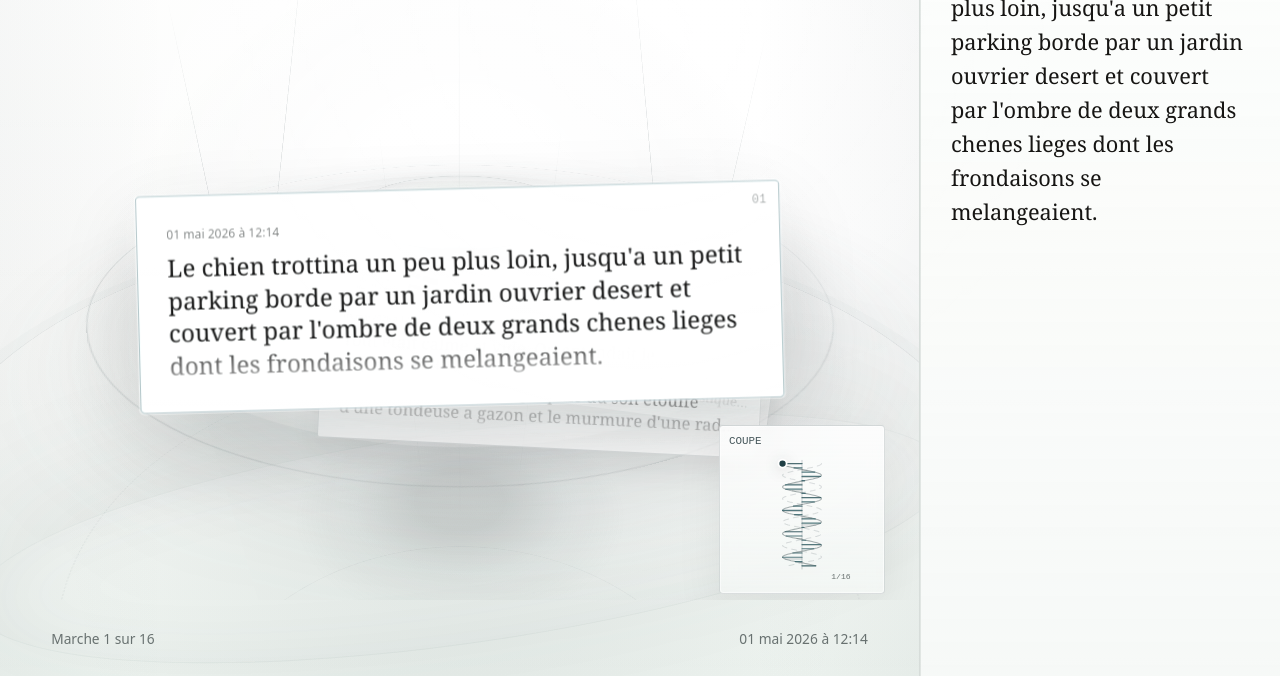
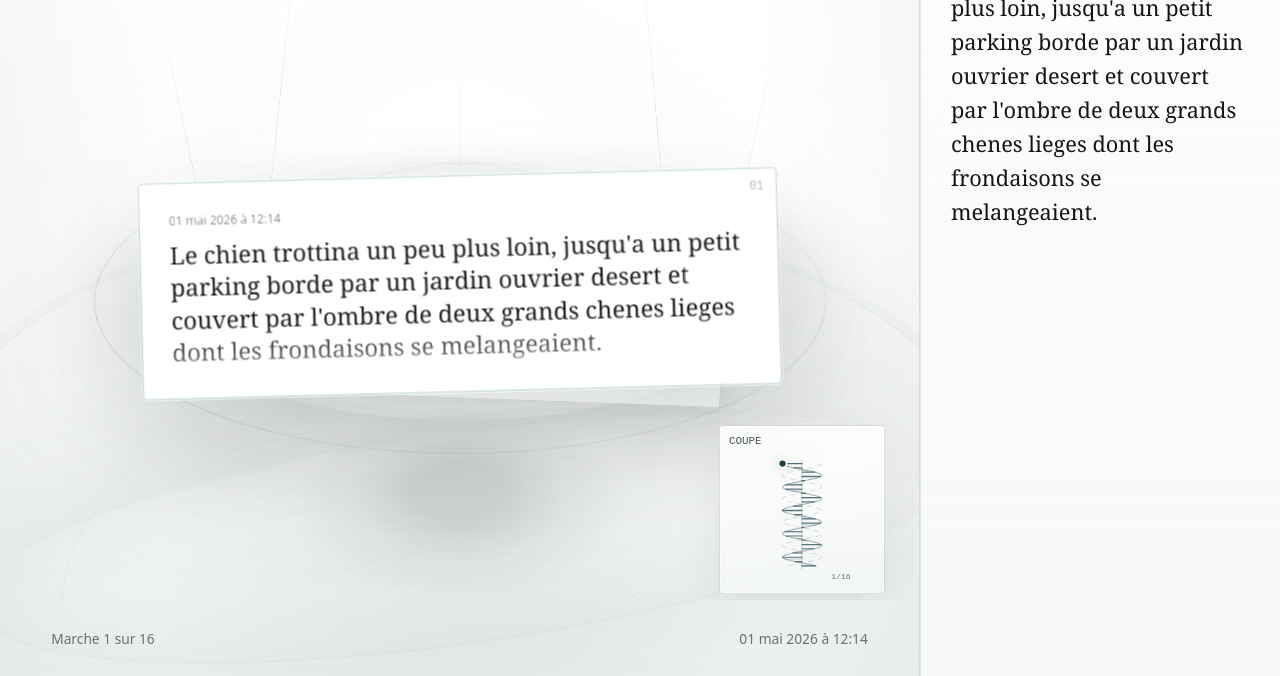
Before and after one commit to eremeecoumen-lang/l-escalierdesateliers, a website: page index.html in a window 1280 px wide. Shown: the part 124-800 px from the top of the page. Drawn offline with Linux system fonts and the light colour scheme.

Commit message:
Add files via upload

```diff
--- a/index.html
+++ b/index.html
@@ -11,7 +11,6 @@
       <section class="stage-panel" aria-label="Navigation dans les textes">
         <header class="topbar">
           <div>
-            <p class="kicker">oscar semillon</p>
             <h1>archives textuelles</h1>
           </div>
           <nav class="controls" aria-label="Contrôles de navigation">
@@ -65,7 +64,7 @@
           <aside class="section-map" aria-label="Position dans la coupe hélicoïdale de l'escalier">
             <div class="section-map-title">Coupe</div>
             <svg viewBox="0 0 180 170" role="img" aria-labelledby="sectionMapTitle sectionMapDesc">
-              <title id="sectionMapTitle">Coupe hélicoïdale d'oscar semillon</title>
+              <title id="sectionMapTitle">Coupe hélicoïdale des archives textuelles</title>
               <desc id="sectionMapDesc">Le point indique la marche active sur une colonne en colimaçon.</desc>
               <path class="section-mast" d="M 90 14 L 90 148"></path>
               <path class="section-rail ghost" id="sectionBackRail"></path>
@@ -116,7 +115,7 @@
       </footer>
     </dialog>
 
-    <script src="textes-eleves.js"></script>
-    <script src="script.js"></script>
+    <script src="textes-eleves.js?v=20260501-2"></script>
+    <script src="script.js?v=20260501-2"></script>
   </body>
 </html>
--- a/script.js
+++ b/script.js
@@ -122,7 +122,7 @@ function getEra(progress = getArchiveProgress()) {
 }
 
 function updateMotionDuration(jumpDistance = 1, isRushing = false) {
-  const duration = isRushing ? 920 : Math.min(2600, 1320 + Math.max(0, jumpDistance - 1) * 34);
+  const duration = isRushing ? 1120 : Math.min(3000, 1660 + Math.max(0, jumpDistance - 1) * 42);
   document.documentElement.style.setProperty("--step-duration", `${duration}ms`);
 }
 
@@ -139,37 +139,44 @@ function getStepMetrics(distance) {
   let y = 0;
   let z = 0;
   let rotateZ = 0;
+  let rotateX = 0;
+  let rotateY = 0;
   let scale = 1;
   let blur = 0;
   let opacity = 1;
   let brightness = 1;
 
   if (distance < 0) {
-    const angle = distance * 38 - 12;
+    const angle = distance * 34 - 8;
     const radians = angle * (Math.PI / 180);
-    const orbitRadius = Math.max(radius - magnitude * 20, radius * 0.42);
-    x = Math.sin(radians) * orbitRadius * 0.58;
-    y = -112 - magnitude * 39 + Math.cos(radians) * 32;
-    z = -magnitude * 225;
+    const orbitRadius = Math.max(radius - magnitude * 18, radius * 0.36);
+    x = Math.sin(radians) * orbitRadius * 0.48;
+    y = -92 - magnitude * 32 + Math.cos(radians) * 28;
+    z = -magnitude * 255;
     rotateZ = angle * 0.12;
-    scale = Math.max(0.38, 0.92 - magnitude * 0.1);
-    blur = Math.min(7, 0.9 + magnitude * 0.62);
-    opacity = Math.max(0.13, 0.56 - magnitude * 0.055);
-    brightness = Math.max(0.9, 0.99 - magnitude * 0.018);
+    rotateX = 2 + magnitude * 0.8;
+    rotateY = Math.sin(radians) * -2.6;
+    scale = Math.max(0.44, 0.94 - magnitude * 0.082);
+    blur = Math.min(4.2, 0.35 + magnitude * 0.36);
+    opacity = Math.max(0.18, 0.62 - magnitude * 0.042);
+    brightness = Math.max(0.96, 1.01 - magnitude * 0.006);
   }
 
   if (distance > 0) {
-    const angle = distance * 44 - 18;
+    const angle = distance * 38 - 14;
     const radians = angle * (Math.PI / 180);
-    const orbitRadius = Math.max(radius - magnitude * 16, radius * 0.46);
-    x = Math.sin(radians) * orbitRadius * 0.76;
-    y = 74 + magnitude * 44 + Math.cos(radians) * 42;
-    z = -magnitude * 170;
+    const orbitRadius = Math.max(radius - magnitude * 26, radius * 0.28);
+    const depthPull = 1 / (1 + magnitude * 0.08);
+    x = Math.sin(radians) * orbitRadius * 0.48 * depthPull;
+    y = 58 + magnitude * 37 + Math.cos(radians) * 34;
+    z = -magnitude * 235;
     rotateZ = angle * 0.11;
-    scale = Math.max(0.38, 0.93 - magnitude * 0.086);
-    blur = Math.min(6.5, magnitude * 0.58);
-    opacity = Math.max(0.14, 0.82 - magnitude * 0.082);
-    brightness = Math.max(0.92, 1 - magnitude * 0.012);
+    rotateX = -1.5 - magnitude * 1.1;
+    rotateY = Math.sin(radians) * 3.2;
+    scale = Math.max(0.42, 0.95 - magnitude * 0.075);
+    blur = Math.min(4.8, magnitude * 0.34);
+    opacity = Math.max(0.2, 0.86 - magnitude * 0.064);
+    brightness = Math.max(0.98, 1.01 - magnitude * 0.004);
   }
 
   if (distance === 0) {
@@ -177,19 +184,30 @@ function getStepMetrics(distance) {
     y = 16;
     z = 46;
     rotateZ = -1.5;
+    rotateX = 0;
+    rotateY = 0;
     scale = 1;
     blur = 0;
     opacity = 1;
-    brightness = 1.04;
+    brightness = 1.06;
   }
 
-  return { x, y, z, rotateZ, scale, blur, opacity, brightness };
+  return { x, y, z, rotateZ, rotateX, rotateY, scale, blur, opacity, brightness };
 }
 
 function applyStepPosition(step, distance, isDeparted) {
   const metrics = getStepMetrics(distance);
-  step.style.transform = `translate(-50%, -50%) translate3d(${metrics.x}px, ${metrics.y}px, ${metrics.z}px) rotateZ(${metrics.rotateZ}deg) scale(${metrics.scale})`;
-  step.style.filter = `blur(${metrics.blur}px) brightness(${metrics.brightness})`;
+  if (isDeparted) {
+    metrics.x *= 0.32;
+    metrics.y -= 18;
+    metrics.z -= 330;
+    metrics.scale = Math.max(0.5, metrics.scale * 0.92);
+    metrics.blur = Math.max(metrics.blur, 1.2);
+    metrics.opacity = Math.max(0.18, metrics.opacity * 0.82);
+  }
+
+  step.style.transform = `translate(-50%, -50%) translate3d(${metrics.x}px, ${metrics.y}px, ${metrics.z}px) rotateX(${metrics.rotateX}deg) rotateY(${metrics.rotateY}deg) rotateZ(${metrics.rotateZ}deg) scale(${metrics.scale})`;
+  step.style.filter = `blur(${metrics.blur}px) brightness(${metrics.brightness}) saturate(1.02)`;
   step.style.opacity = metrics.opacity;
   step.style.setProperty("--depth", String(Math.abs(distance)));
   step.style.zIndex = String(isDeparted ? 80 : 140 - Math.abs(distance));
@@ -485,55 +503,55 @@ function render() {
   app.dataset.era = getEra(progress);
   app.style.setProperty("--archive-progress", String(progress));
   const abyss = progress ** 1.35;
-  app.style.setProperty("--depth-wash", (abyss * 0.42).toFixed(3));
-  app.style.setProperty("--depth-light", Math.max(0.025, 0.22 - abyss * 0.18).toFixed(3));
-  app.style.setProperty("--depth-top-light", Math.max(0.015, 0.24 - abyss * 0.22).toFixed(3));
-  app.style.setProperty("--depth-upper-light", Math.max(0.015, 0.17 - abyss * 0.15).toFixed(3));
-  app.style.setProperty("--depth-dark", (abyss * 0.62).toFixed(3));
-  app.style.setProperty("--depth-overlay", (0.14 + abyss * 0.86).toFixed(3));
-  app.style.setProperty("--abyss-core", (abyss * 0.34).toFixed(3));
-  app.style.setProperty("--abyss-bottom", (abyss * 0.5).toFixed(3));
-  const darkMix = smoothStep((progress - 0.34) / 0.38);
-  const inkMix = progress < 0.62 ? 0 : smoothStep((progress - 0.62) / 0.055);
-  const inkValue = Math.round(20 + inkMix * 224);
-  const mutedValue = Math.round(90 + inkMix * 130);
-  const paperValue = Math.round(255 - darkMix * 226);
-  const paperBottomValue = Math.round(248 - darkMix * 228);
-  const dialogPaperValue = Math.round(255 - darkMix * 218);
-  const dialogBottomValue = Math.round(248 - darkMix * 220);
+  app.style.setProperty("--depth-wash", (abyss * 0.28).toFixed(3));
+  app.style.setProperty("--depth-light", Math.max(0.08, 0.26 - abyss * 0.12).toFixed(3));
+  app.style.setProperty("--depth-top-light", Math.max(0.08, 0.28 - abyss * 0.14).toFixed(3));
+  app.style.setProperty("--depth-upper-light", Math.max(0.06, 0.2 - abyss * 0.12).toFixed(3));
+  app.style.setProperty("--depth-dark", (abyss * 0.46).toFixed(3));
+  app.style.setProperty("--depth-overlay", (0.16 + abyss * 0.5).toFixed(3));
+  app.style.setProperty("--abyss-core", (abyss * 0.24).toFixed(3));
+  app.style.setProperty("--abyss-bottom", (abyss * 0.38).toFixed(3));
+  const darkMix = smoothStep((progress - 0.46) / 0.54);
+  const inkMix = 0;
+  const inkValue = Math.round(18 + darkMix * 12);
+  const mutedValue = Math.round(84 + darkMix * 22);
+  const paperValue = Math.round(255 - darkMix * 18);
+  const paperBottomValue = Math.round(248 - darkMix * 22);
+  const dialogPaperValue = Math.round(255 - darkMix * 14);
+  const dialogBottomValue = Math.round(248 - darkMix * 18);
   app.style.setProperty("--read-ink-rgb", `${inkValue}, ${inkValue}, ${inkValue}`);
   app.style.setProperty("--muted-ink-rgb", `${mutedValue}, ${mutedValue + 4}, ${mutedValue + 4}`);
   app.style.setProperty("--active-paper-rgb", `${paperValue}, ${paperValue + 2}, ${paperValue + 1}`);
   app.style.setProperty("--active-paper-bottom-rgb", `${paperBottomValue}, ${paperBottomValue + 4}, ${paperBottomValue + 3}`);
-  app.style.setProperty("--active-paper-alpha", (0.98 - darkMix * 0.05).toFixed(3));
-  app.style.setProperty("--active-edge-rgb", inkMix > 0.5 ? "230, 242, 238" : "255, 255, 255");
-  app.style.setProperty("--active-edge-alpha", (0.72 - darkMix * 0.36).toFixed(3));
-  app.style.setProperty("--active-glow-rgb", inkMix > 0.5 ? "214, 232, 226" : "255, 255, 255");
-  app.style.setProperty("--active-glow-alpha", (0.18 - darkMix * 0.06).toFixed(3));
-  app.style.setProperty("--active-sheen", (0.16 - darkMix * 0.08).toFixed(3));
+  app.style.setProperty("--active-paper-alpha", (0.98 - darkMix * 0.01).toFixed(3));
+  app.style.setProperty("--active-edge-rgb", "255, 255, 255");
+  app.style.setProperty("--active-edge-alpha", (0.7 + darkMix * 0.12).toFixed(3));
+  app.style.setProperty("--active-glow-rgb", "255, 255, 255");
+  app.style.setProperty("--active-glow-alpha", (0.2 + darkMix * 0.18).toFixed(3));
+  app.style.setProperty("--active-sheen", (0.18 + darkMix * 0.08).toFixed(3));
   app.style.setProperty("--dialog-paper-rgb", `${dialogPaperValue}, ${dialogPaperValue + 2}, ${dialogPaperValue + 1}`);
   app.style.setProperty("--dialog-paper-bottom-rgb", `${dialogBottomValue}, ${dialogBottomValue + 4}, ${dialogBottomValue + 3}`);
-  app.style.setProperty("--dialog-paper-alpha", (0.97 - darkMix * 0.03).toFixed(3));
-  app.style.setProperty("--read-shadow-rgb", inkMix > 0.5 ? "0, 0, 0" : "255, 255, 255");
-  app.style.setProperty("--read-shadow-alpha", (0.38 - Math.abs(inkMix - 0.5) * 0.24).toFixed(3));
-  app.style.setProperty("--read-glow-rgb", inkMix > 0.5 ? "255, 255, 255" : "255, 255, 255");
-  app.style.setProperty("--read-glow-alpha", (0.08 + inkMix * 0.12).toFixed(3));
-  const ghostDarkMix = smoothStep((progress - 0.22) / 0.5);
-  const ghostInkMix = progress < 0.56 ? 0 : smoothStep((progress - 0.56) / 0.14);
-  const ghostPaperValue = Math.round(255 - ghostDarkMix * 220);
-  const ghostPaperBottomValue = Math.round(244 - ghostDarkMix * 218);
-  const ghostInkValue = Math.round(30 + ghostInkMix * 210);
-  const ghostMutedAlpha = 0.68 - ghostDarkMix * 0.08;
+  app.style.setProperty("--dialog-paper-alpha", (0.98 - darkMix * 0.01).toFixed(3));
+  app.style.setProperty("--read-shadow-rgb", "255, 255, 255");
+  app.style.setProperty("--read-shadow-alpha", (0.3 + darkMix * 0.12).toFixed(3));
+  app.style.setProperty("--read-glow-rgb", "255, 255, 255");
+  app.style.setProperty("--read-glow-alpha", (0.09 + darkMix * 0.08).toFixed(3));
+  const ghostDarkMix = smoothStep((progress - 0.28) / 0.62);
+  const ghostInkMix = 0;
+  const ghostPaperValue = Math.round(255 - ghostDarkMix * 58);
+  const ghostPaperBottomValue = Math.round(244 - ghostDarkMix * 64);
+  const ghostInkValue = Math.round(30 + ghostDarkMix * 24);
+  const ghostMutedAlpha = 0.62 - ghostDarkMix * 0.06;
   app.style.setProperty("--ghost-paper-rgb", `${ghostPaperValue}, ${ghostPaperValue + 2}, ${ghostPaperValue + 1}`);
   app.style.setProperty("--ghost-paper-bottom-rgb", `${ghostPaperBottomValue}, ${ghostPaperBottomValue + 4}, ${ghostPaperBottomValue + 3}`);
-  app.style.setProperty("--ghost-paper-alpha", (0.78 - ghostDarkMix * 0.2).toFixed(3));
-  app.style.setProperty("--ghost-paper-bottom-alpha", (0.58 - ghostDarkMix * 0.16).toFixed(3));
+  app.style.setProperty("--ghost-paper-alpha", (0.7 - ghostDarkMix * 0.06).toFixed(3));
+  app.style.setProperty("--ghost-paper-bottom-alpha", (0.5 - ghostDarkMix * 0.05).toFixed(3));
   app.style.setProperty("--ghost-ink-rgb", `${ghostInkValue}, ${ghostInkValue}, ${ghostInkValue}`);
   app.style.setProperty("--ghost-ink-alpha", ghostMutedAlpha.toFixed(3));
-  app.style.setProperty("--ghost-edge-rgb", ghostInkMix > 0.5 ? "225, 236, 232" : "255, 255, 255");
-  app.style.setProperty("--ghost-edge-alpha", (0.32 - ghostDarkMix * 0.12).toFixed(3));
-  app.style.setProperty("--ghost-glow-rgb", ghostInkMix > 0.5 ? "255, 255, 255" : "255, 255, 255");
-  app.style.setProperty("--ghost-glow-alpha", (0.04 + ghostInkMix * 0.08).toFixed(3));
+  app.style.setProperty("--ghost-edge-rgb", "255, 255, 255");
+  app.style.setProperty("--ghost-edge-alpha", (0.34 + ghostDarkMix * 0.04).toFixed(3));
+  app.style.setProperty("--ghost-glow-rgb", "255, 255, 255");
+  app.style.setProperty("--ghost-glow-alpha", (0.06 + ghostDarkMix * 0.04).toFixed(3));
   reader.dataset.era = `${Math.round(progress * 100)}% de descente`;
   activeText.textContent = activeEntry.text;
   positionLabel.textContent = `Marche ${activeIndex + 1} sur ${entries.length}`;
@@ -557,10 +575,10 @@ function pulseMotion(isRushing) {
   motionTimer = window.setTimeout(() => {
     staircaseShell.classList.remove("is-moving");
     staircaseShell.classList.remove("is-long-jump");
-  }, 980);
+  }, 1280);
   rushTimer = window.setTimeout(() => {
     staircaseShell.classList.remove("is-rushing");
-  }, 980);
+  }, 1280);
 }
 
 function primeAudio() {
--- a/styles.css
+++ b/styles.css
@@ -312,8 +312,8 @@ textarea:focus-visible {
   z-index: 1;
   min-height: 0;
   overflow: hidden;
-  perspective: 980px;
-  perspective-origin: 50% 12%;
+  perspective: 1180px;
+  perspective-origin: 50% 8%;
 }
 
 .staircase-shell::before {
@@ -326,7 +326,7 @@ textarea:focus-visible {
   aspect-ratio: 1;
   border-radius: 50%;
   background:
-    radial-gradient(circle, rgba(8, 13, 16, calc(0.24 + var(--archive-progress, 0) * 0.3)) 0 7%, rgba(39, 51, 54, calc(0.12 + var(--archive-progress, 0) * 0.16)) 24%, rgba(255, 255, 255, 0) 62%);
+    radial-gradient(circle, rgba(8, 13, 16, calc(0.16 + var(--archive-progress, 0) * 0.22)) 0 7%, rgba(39, 51, 54, calc(0.09 + var(--archive-progress, 0) * 0.12)) 24%, rgba(255, 255, 255, 0) 62%);
   box-shadow:
     inset 0 0 84px rgba(23, 35, 37, 0.09),
     0 52px 150px rgba(70, 87, 91, 0.18);
@@ -349,7 +349,7 @@ textarea:focus-visible {
 
 .staircase-shell.is-rushing .step,
 .staircase-shell.is-rushing .section-marker {
-  transition-duration: 920ms;
+  transition-duration: 1120ms;
 }
 
 .staircase-shell.is-long-jump::before,
@@ -494,7 +494,7 @@ textarea:focus-visible {
   top: 45%;
   width: clamp(300px, 48vw, 720px);
   min-height: 112px;
-  max-height: min(52vh, 440px);
+  max-height: min(56vh, 480px);
   overflow: hidden;
   padding: clamp(18px, 2.4vw, 28px);
   border: 1px solid rgba(70, 87, 91, 0.2);
@@ -527,13 +527,24 @@ textarea:focus-visible {
   transform-origin: top;
 }
 
+.step::before {
+  content: "";
+  position: absolute;
+  inset: -1px;
+  border-radius: inherit;
+  background:
+    radial-gradient(ellipse at 50% 20%, rgba(255, 255, 255, 0.74), rgba(255, 255, 255, 0) 58%);
+  opacity: 0.5;
+  pointer-events: none;
+}
+
 .step::after {
   content: "";
   position: absolute;
   inset: auto 0 0;
   height: 34%;
   border-radius: 0 0 4px 4px;
-  background: linear-gradient(180deg, rgba(255, 255, 255, 0), rgba(255, 255, 255, 0.96));
+  background: linear-gradient(180deg, rgba(255, 255, 255, 0), rgba(255, 255, 255, 0.72));
   pointer-events: none;
 }
 
@@ -544,8 +555,9 @@ textarea:focus-visible {
   color: rgb(var(--read-ink-rgb, 20, 20, 18));
   box-shadow:
     0 0 0 1px rgba(var(--active-edge-rgb, 255, 255, 255), var(--active-edge-alpha, 0.72)),
-    0 28px 80px rgba(8, 13, 16, calc(0.12 + var(--archive-progress, 0) * 0.34)),
-    0 0 42px rgba(var(--active-glow-rgb, 255, 255, 255), var(--active-glow-alpha, 0.18));
+    0 34px 92px rgba(8, 13, 16, calc(0.12 + var(--archive-progress, 0) * 0.28)),
+    0 0 64px rgba(var(--active-glow-rgb, 255, 255, 255), var(--active-glow-alpha, 0.18)),
+    0 0 140px rgba(235, 244, 239, calc(var(--active-glow-alpha, 0.18) * 0.48));
 }
 
 .app[data-era="deep"] .step.active,
@@ -555,9 +567,9 @@ textarea:focus-visible {
     radial-gradient(ellipse at 48% 22%, rgba(255, 255, 255, var(--active-sheen, 0.12)), rgba(255, 255, 255, 0) 58%),
     linear-gradient(180deg, rgba(var(--active-paper-rgb, 38, 45, 45), var(--active-paper-alpha, 0.96)), rgba(var(--active-paper-bottom-rgb, 16, 22, 23), var(--active-paper-alpha, 0.96)));
   box-shadow:
-    0 0 0 1px rgba(235, 244, 239, 0.22),
-    0 34px 92px rgba(5, 9, 12, 0.48),
-    0 0 54px rgba(220, 234, 228, var(--active-glow-alpha, 0.16));
+    0 0 0 1px rgba(235, 244, 239, 0.42),
+    0 36px 96px rgba(5, 9, 12, 0.38),
+    0 0 76px rgba(255, 255, 255, var(--active-glow-alpha, 0.16));
 }
 
 .step:not(.active) {
@@ -569,7 +581,7 @@ textarea:focus-visible {
     );
   color: rgba(var(--ghost-ink-rgb, 22, 21, 19), var(--ghost-ink-alpha, 0.74));
   box-shadow:
-    0 16px 42px rgba(29, 34, 34, 0.07),
+    0 18px 46px rgba(29, 34, 34, calc(0.06 + var(--archive-progress, 0) * 0.08)),
     inset 0 0 0 1px rgba(var(--ghost-edge-rgb, 255, 255, 255), var(--ghost-edge-alpha, 0.35));
 }
 
@@ -616,12 +628,14 @@ textarea:focus-visible {
   -webkit-box-orient: vertical;
   -webkit-line-clamp: 4;
   font-size: clamp(1.05rem, 1.8vw, 1.45rem);
-  line-height: 1.34;
+  line-height: 1.36;
 }
 
 .step:not(.active) .step-text {
   color: inherit;
-  text-shadow: 0 0 14px rgba(var(--ghost-glow-rgb, 255, 255, 255), var(--ghost-glow-alpha, 0.06));
+  text-shadow:
+    0 0 12px rgba(var(--ghost-glow-rgb, 255, 255, 255), var(--ghost-glow-alpha, 0.06)),
+    0 1px 0 rgba(255, 255, 255, 0.22);
 }
 
 .step.active .step-text {
@@ -629,7 +643,7 @@ textarea:focus-visible {
   color: rgb(var(--read-ink-rgb, 20, 20, 18));
   text-shadow:
     0 1px 0 rgba(var(--read-shadow-rgb, 255, 255, 255), var(--read-shadow-alpha, 0.42)),
-    0 0 18px rgba(var(--read-glow-rgb, 255, 255, 255), var(--read-glow-alpha, 0.08));
+    0 0 22px rgba(var(--read-glow-rgb, 255, 255, 255), var(--read-glow-alpha, 0.08));
   transition: color var(--step-duration) ease, text-shadow var(--step-duration) ease;
 }
 
```
